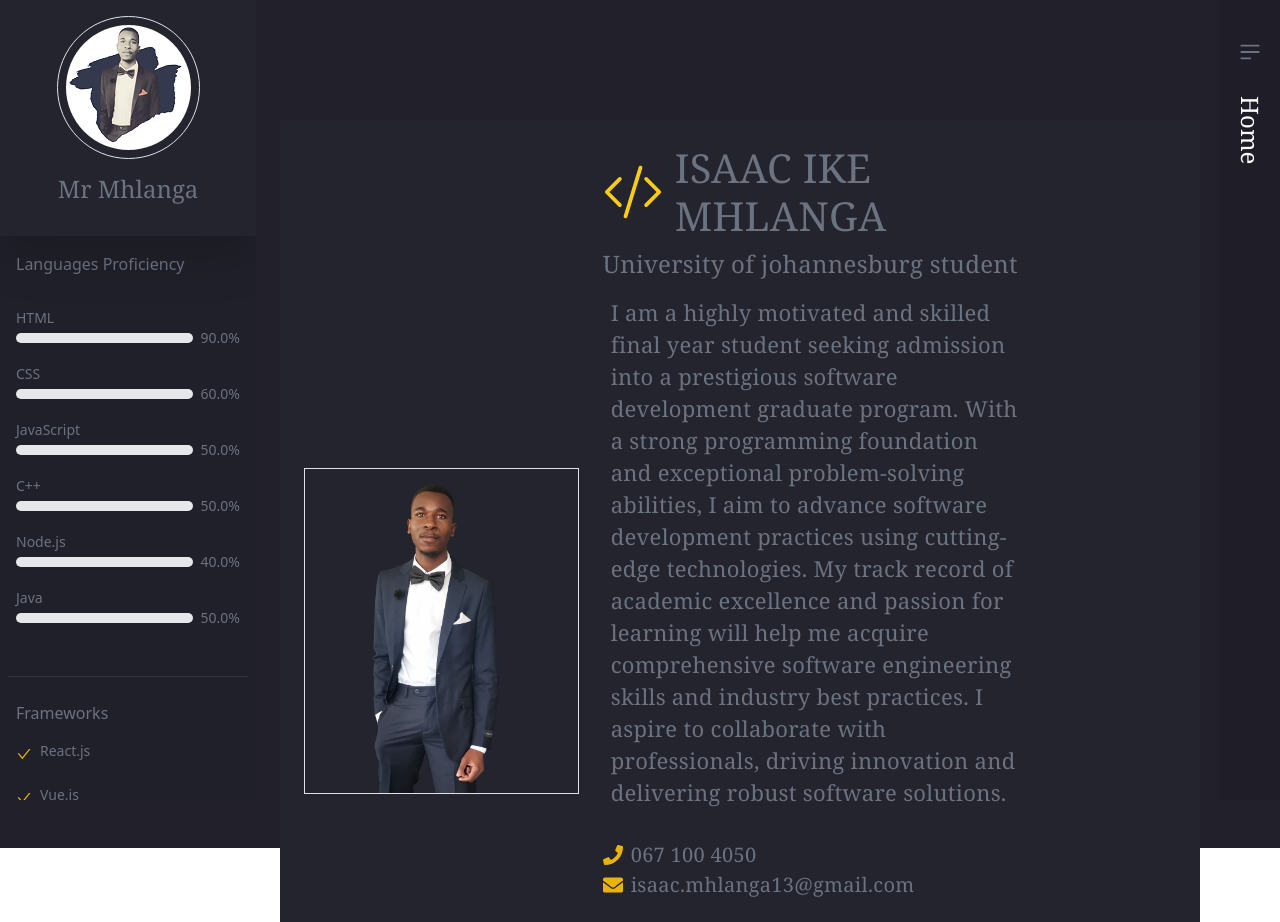
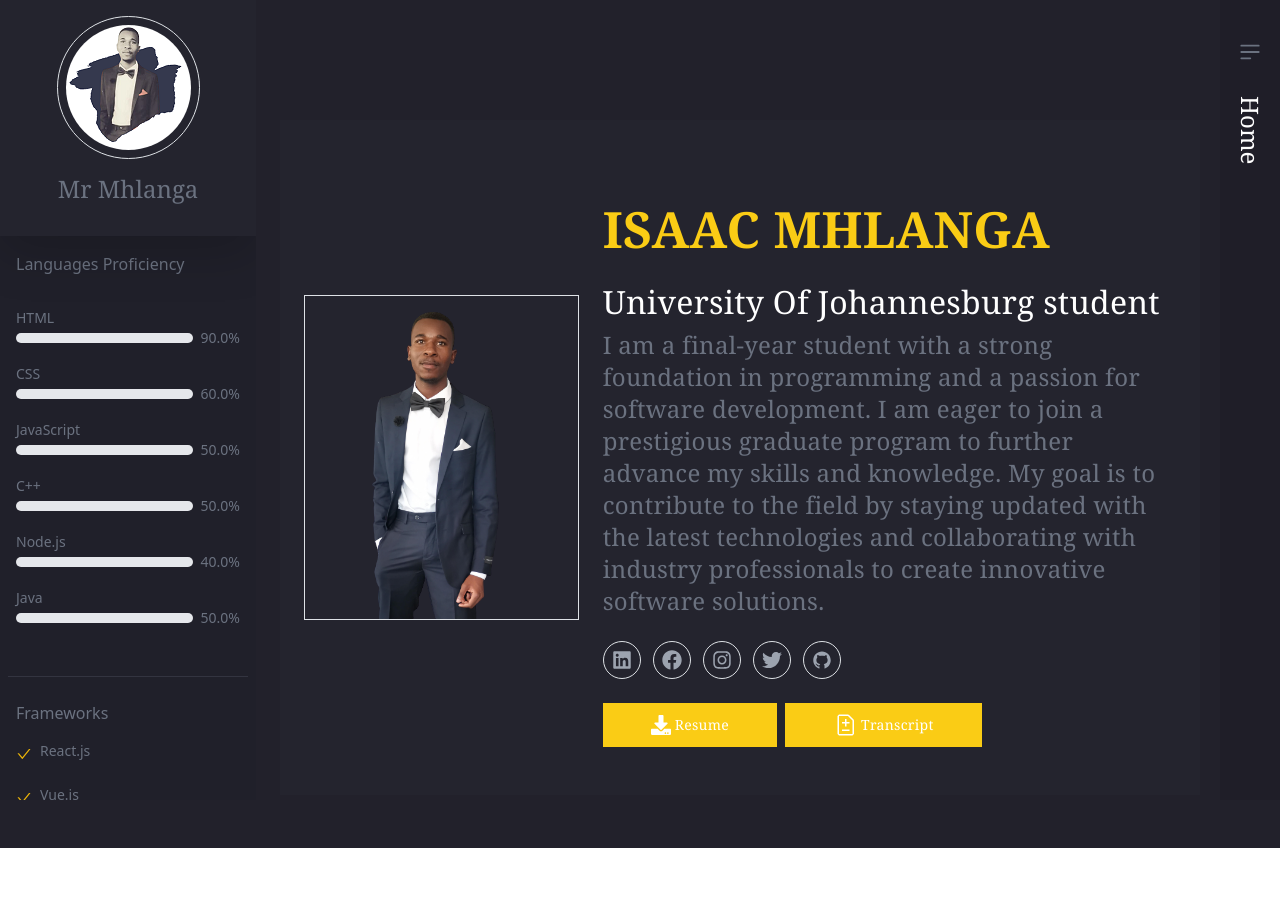
Before and after one commit to Ike91/React-portfolio, a React (Create React App) app: page / in a window 1280 px wide. Shown: the top 922 px of the page. After the commit the page ends 848 px from the top, so only its background shows below. Built offline with nearby package versions, Linux system fonts and the light colour scheme.

Commit message:
i did id

```diff
--- a/src/App.css
+++ b/src/App.css
@@ -162,9 +162,85 @@ sidebar  */
   font-family: Cambria, Cochin, Georgia, Times, "Times New Roman", serif;
   letter-spacing: 0.3px;
 }
+
+
 /* contact */
 .contact {
   font-family: Cambria, Cochin, Georgia, Times, "Times New Roman", serif;
   letter-spacing: 0.3px;
   font-size: 18px;
 }
+
+
+.Header-text{
+  font-family: Cambria, Cochin, Georgia, Times, "Times New Roman", serif;
+  letter-spacing: 0.3px;
+  font-size: 50px;
+  font-weight: bolder;
+}
+
+
+.random-text {
+  font-family: Cambria, Cochin, Georgia, Times, "Times New Roman", serif;
+  letter-spacing: 0.3px;
+  font-size: 24px;
+}
+
+
+
+ .button-container {
+            display: flex;
+
+        }
+
+        .button {
+            width: 120px;
+            margin: 0 10px; /* Add some spacing between buttons */
+        }
+
+        @media screen and (max-width: 600px) {
+            .button-container {
+                justify-content: center;
+                width: 100%; /* Center the container and make it full width on smaller screens */
+            }
+        }
+
+
+
+/* Media query for smaller screens like smartphones */
+@media (max-width: 768px) {
+  .random-text{
+    text-align: center; /* Center-align the text on smaller screens */
+  }
+  .Header-text{
+    text-align: center;
+    margin-top: 0 !important;
+  }
+  .student-text{
+    text-align: center;
+    margin-top: 0 !important;
+  }
+
+  .header{
+    padding: 2px !important;
+    background: transparent !important;
+  }
+
+
+}
+
+@media (max-width: 768px) {
+  ul {
+    list-style-type: none;
+    padding: 0;
+    margin: 0;
+}
+
+li {
+    margin: 0;
+    padding: 0;
+}
+
+
+
+}
--- a/src/components/education/Education.jsx
+++ b/src/components/education/Education.jsx
@@ -35,20 +35,12 @@ function Education() {
               2019-Present
             </time>
             <p className="text-base font-normal text-gray-500 dark:text-gray-400 leading-8">
-              Highly motivated and skilled final year student seeking admission
-              into a prestigious graduate program in the field of software
-              development. Eager to leverage my strong foundation in
-              programming, problem-solving abilities, and passion for
-              cutting-edge technologies to contribute to the advancement of
-              software development practices. With a proven track record of
-              academic excellence and a strong desire to expand my knowledge and
-              expertise, I aim to acquire comprehensive skills in software
-              engineering, gain exposure to industry best practices, and make
-              valuable contributions to the field. Through a graduate program, I
-              intend to cultivate a deep understanding of software development
-              methodologies, refine my programming skills, and collaborate with
-              industry professionals to drive innovation and deliver robust
-              software solutions.
+              I am a final-year student with a strong foundation in programming
+              and a passion for software development. I am eager to join a
+              prestigious graduate program to further advance my skills and
+              knowledge. My goal is to contribute to the field by staying
+              updated with the latest technologies and collaborating with
+              industry professionals to create innovative software solutions.
             </p>
           </li>
           <li className="mb-10 ml-6">
--- a/src/components/home/Home.jsx
+++ b/src/components/home/Home.jsx
@@ -13,17 +13,16 @@ import {
   FaEnvelope,
 } from 'react-icons/fa'
 import { AiFillGithub } from 'react-icons/ai'
-import { BsCodeSlash } from 'react-icons/bs'
 import { VscRequestChanges } from 'react-icons/vsc'
 
 import resume from '../../documents/Isaac.pdf'
 
 function Home() {
   const [text, setText] = useState('')
-  const fullText = 'ISAAC IKE MHLANGA'
+  const fullText = 'ISAAC MHLANGA'
 
   const full =
-    'I am a highly motivated and skilled final year student seeking admission into a prestigious software development graduate program. With a strong programming foundation and exceptional problem-solving abilities, I aim to advance software development practices using cutting-edge technologies. My track record of academic excellence and passion for learning will help me acquire comprehensive software engineering skills and industry best practices. I aspire to collaborate with professionals, driving innovation and delivering robust software solutions.'
+    'I am a final-year student with a strong foundation in programming and a passion for software development. I am eager to join a prestigious graduate program to further advance my skills and knowledge. My goal is to contribute to the field by staying updated with the latest technologies and collaborating with industry professionals to create innovative software solutions.'
 
   useEffect(() => {
     let currentText = ''
@@ -93,35 +92,19 @@ function Home() {
               className="border border-gray-600 dark:border-gray-600"
             />
           </div>
-          <div className="col-md-6 flex flex-col justify-center mb-5">
-            <div className="flex items-center">
-              <span>
-                <BsCodeSlash size={60} className="text-yellow-400 mb-2 mr-1 " />
-              </span>
-              <h1 className="ml-2 text-gray-500 dark:text-gray-400">{text}</h1>
+
+          <div className="col-md-8">
+            <div className="Header-text mt-5 text-yellow-400 mb-3">{text}</div>
+            <div className="mt-1 text-white mb-2">
+              <h2 className="student-text">
+                University Of Johannesburg student
+              </h2>
             </div>
-            <h4 className="text-gray-500 dark:text-yellow-400 leading-8">
-              University of johannesburg student
-            </h4>
-            <p className="leading-8 isaac text-gray-500 dark:text-gray-400 p-2">
+            <div class="random-text leading-8 text-gray-500 mb-4 dark:text-gray-400">
               {full}
-            </p>
-            <div className="d-flex flex-wrap justify-content-start mt-2 mb-2 gap-4 flex-sm-nowrap flex-md-wrap flex-md-column gap-md-0">
-              <div className="d-flex align-items-center text-gray-500">
-                <span>
-                  <FaPhone className="text-yellow-500 me-2 dark:text-yellow-500 hover:text-yellow-400" />
-                </span>
-                067 100 4050
-              </div>
-              <div className="d-flex align-items-center text-gray-500">
-                <span>
-                  <FaEnvelope className="text-yellow-500 me-2 dark:text-yellow-500 hover:text-yellow-400" />
-                </span>
-                isaac.mhlanga13@gmail.com
-              </div>
             </div>
 
-            <div className="flex items-center space-x-3 mb-3 mt-3">
+            <div className="flex items-center space-x-3 mb-3 mt-3 justify-center sm:justify-start">
               <div className="rounded-full p-2 border border-gray-800 text-gray-500">
                 <a
                   href="https://www.linkedin.com/in/isaac-mhlanga-31ba62217"
@@ -184,7 +167,7 @@ function Home() {
               </div>
             </div>
 
-            <div className="flex space-x-4 mt-4">
+            <div className="button-container mt-4">
               <button
                 type="button"
                 onClick={handleDownload}
@@ -280,7 +263,7 @@ function Home() {
                         type="hidden"
                         id="message"
                         name="message"
-                        value="Requesting Transcript"
+                        value="Requesting Academic Transcript"
                         className="w-full border border-gray-300 rounded px-3 py-2"
                         placeholder="Your email"
                         required
--- a/src/components/partials/Project.jsx
+++ b/src/components/partials/Project.jsx
@@ -40,7 +40,7 @@ function Projects(props) {
     .join(' ')
 
   return (
-    <div className="col-md-6 my-2">
+    <div className="col-md-4 my-2">
       <div className="bg-[#24242e] card shadow-md">
         <div className="p-2 mb-4 ">
           <img src={imageLink} alt={projectName} className="w-full" />
@@ -71,8 +71,8 @@ function Projects(props) {
             </div>
           </div>
 
-          <div className="card-actions -mb-5">
-            <div className="flex m-2 space-x-2 flex-wrap">
+          <div className="card-actions -mb-5 mr-4">
+            <div className="button-container m-2 space-x-2">
               <a href={githubLink} target="_blank" rel="noopener noreferrer">
                 <button
                   type="button"
```
